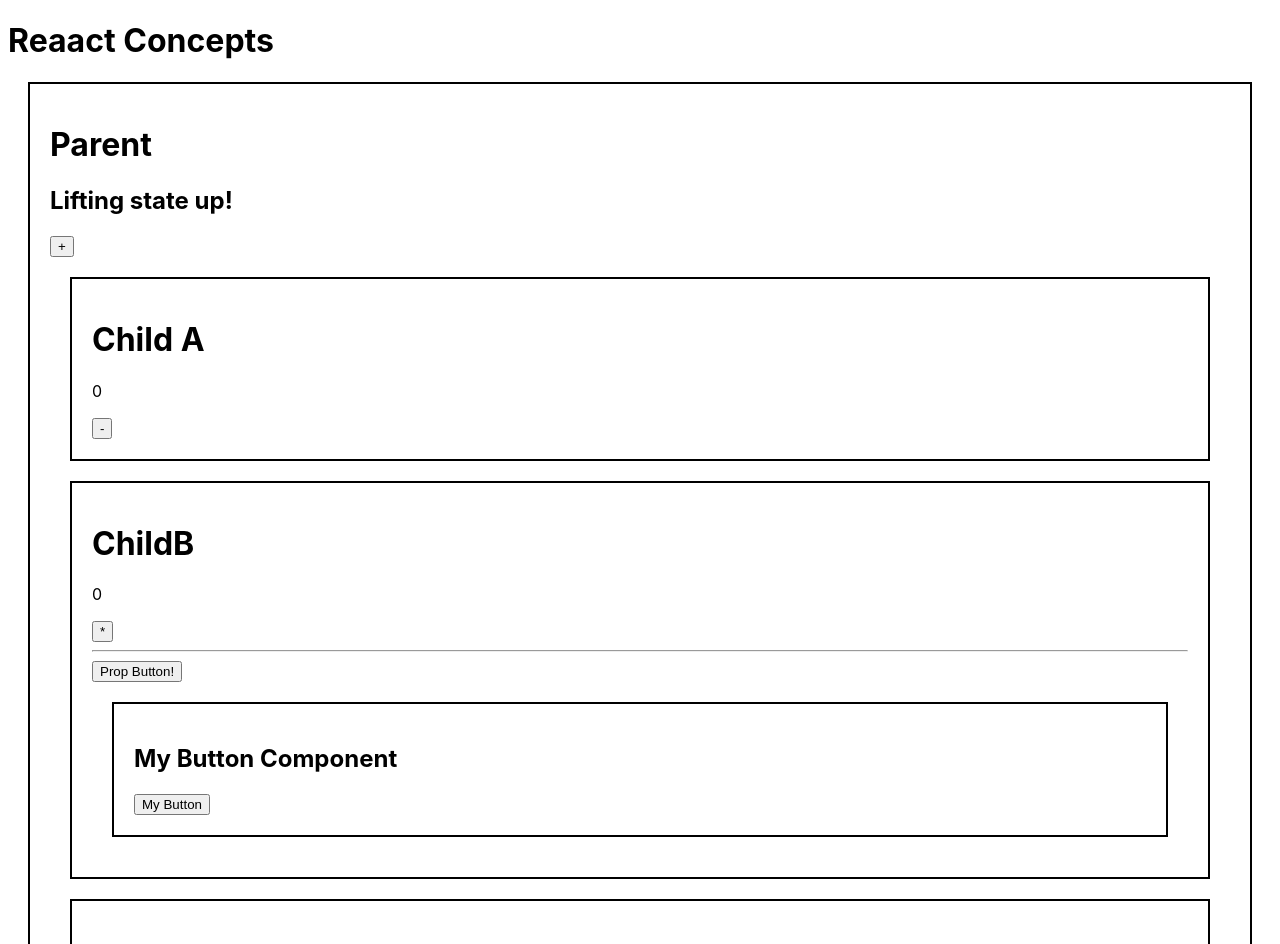
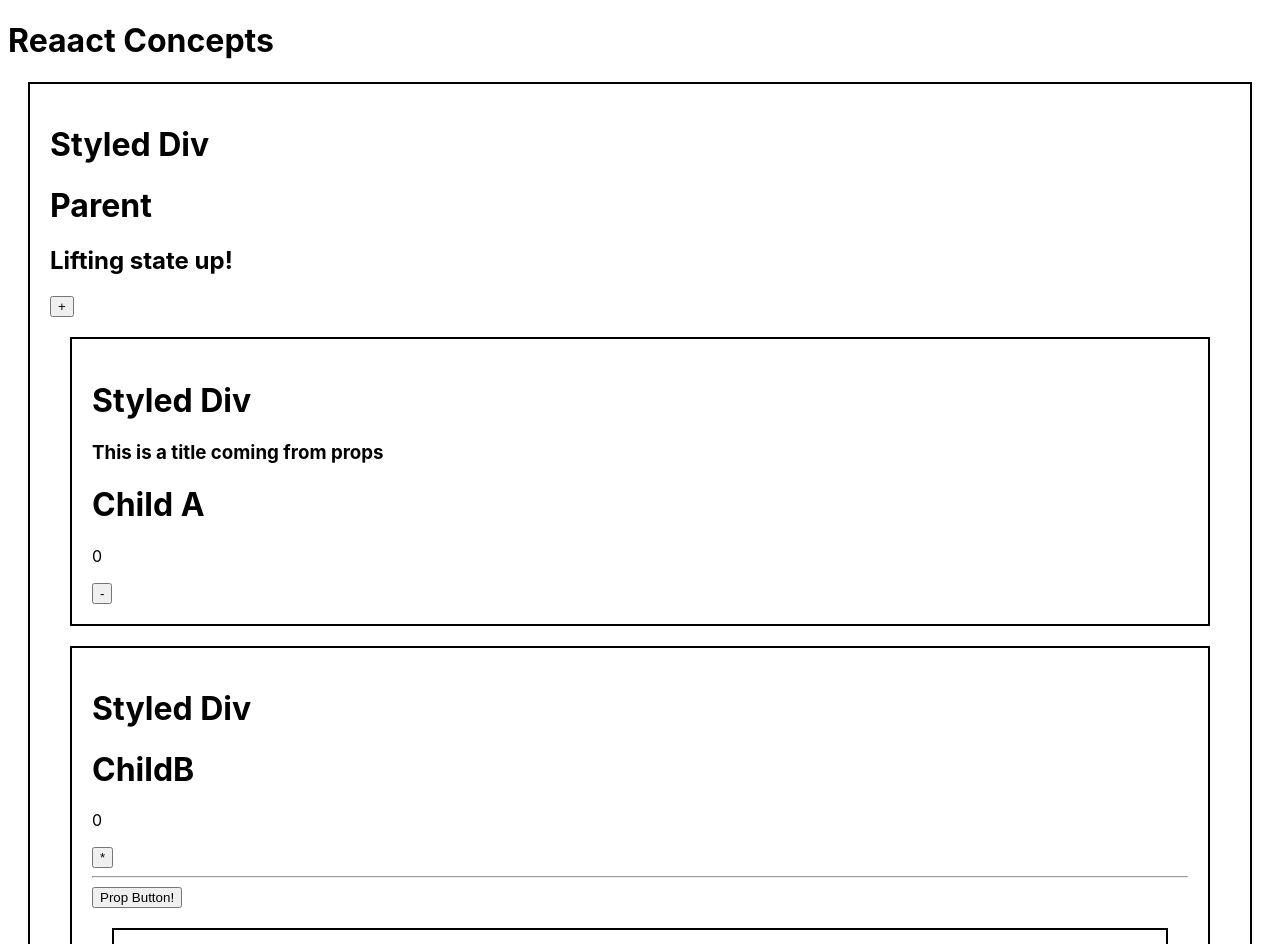
Before and after one commit to Maryamtehranizadeh/vite-basics, a React (Vite) app: page / in a window 1280 px wide. Shown: the top 944 px of the page. Built offline with nearby package versions, Linux system fonts and the light colour scheme.

Commit message:
children props

```diff
--- a/src/components/ChildA.jsx
+++ b/src/components/ChildA.jsx
@@ -1,11 +1,11 @@
-import { useState } from "react";
+import StyledDiv from "./StyledDiv";
 function ChildA({ number, setNumber }) {
   return (
-    <div style={{ border: "2px solid", padding: "20px", margin: "20px" }}>
+    <StyledDiv title="This is a title coming from props">
       <h1>Child A</h1>
       <p>{number}</p>
       <button onClick={() => setNumber((number) => number - 1)}>-</button>
-    </div>
+    </StyledDiv>
   );
 }
 
--- a/src/components/ChildB.jsx
+++ b/src/components/ChildB.jsx
@@ -1,13 +1,14 @@
+import StyledDiv from "./StyledDiv";
 function ChildB({ number, setNumber, text, button }) {
   return (
-    <div style={{ border: "2px solid", padding: "20px", margin: "20px" }}>
+    <StyledDiv>
       <h1>ChildB</h1>
       <p>{number}</p>
       <button onClick={() => setNumber((number) => number * 2)}>*</button>
       <hr />
       <span>{text}</span>
       <div>{button}</div>
-    </div>
+    </StyledDiv>
   );
 }
 
--- a/src/components/MyButton.jsx
+++ b/src/components/MyButton.jsx
@@ -1,9 +1,10 @@
+import StyledDiv from "./StyledDiv";
 function MyButton({ clickHandler }) {
-    return (
-      <div style={{ border: "2px solid", padding: "20px", margin: "20px" }}>
-        <h2>My Button Component</h2>
-        <button onClick={clickHandler}>My Button</button>
-      </div>
-    );
-  }
-export default MyButton
+  return (
+    <StyledDiv>
+      <h2>My Button Component</h2>
+      <button onClick={clickHandler}>My Button</button>
+    </StyledDiv>
+  );
+}
+export default MyButton;
--- a/src/components/Parent.jsx
+++ b/src/components/Parent.jsx
@@ -2,6 +2,7 @@ import ChildB from "./ChildB";
 import ChildA from "./ChildA";
 import MyButton from "./MyButton";
 import { useState } from "react";
+import StyledDiv from "./StyledDiv";
 
 function Parent() {
   const [number, setNumber] = useState(0);
@@ -10,7 +11,7 @@ function Parent() {
   };
 
   return (
-    <div style={{ border: "2px solid", padding: "20px", margin: "20px" }}>
+    <StyledDiv>
       <h1>Parent</h1>
       <h2>Lifting state up!</h2>
       <button onClick={() => setNumber((number) => number + 1)}>+ </button>
@@ -24,7 +25,7 @@ function Parent() {
         button={<MyButton clickHandler={clickHandler} />}
       />
       <MyButton clickHandler={clickHandler} />
-    </div>
+    </StyledDiv>
   );
 }
 
--- /dev/null
+++ b/src/components/StyledDiv.jsx
@@ -0,0 +1,12 @@
+function StyledDiv({ children, title }) {
+  const styles = { border: "2px solid", padding: "20px", margin: "20px" };
+  return (
+    <div style={styles}>
+      <h1>Styled Div</h1>
+      <h3>{title}</h3>
+      {children}
+    </div>
+  );
+}
+
+export default StyledDiv;
```
